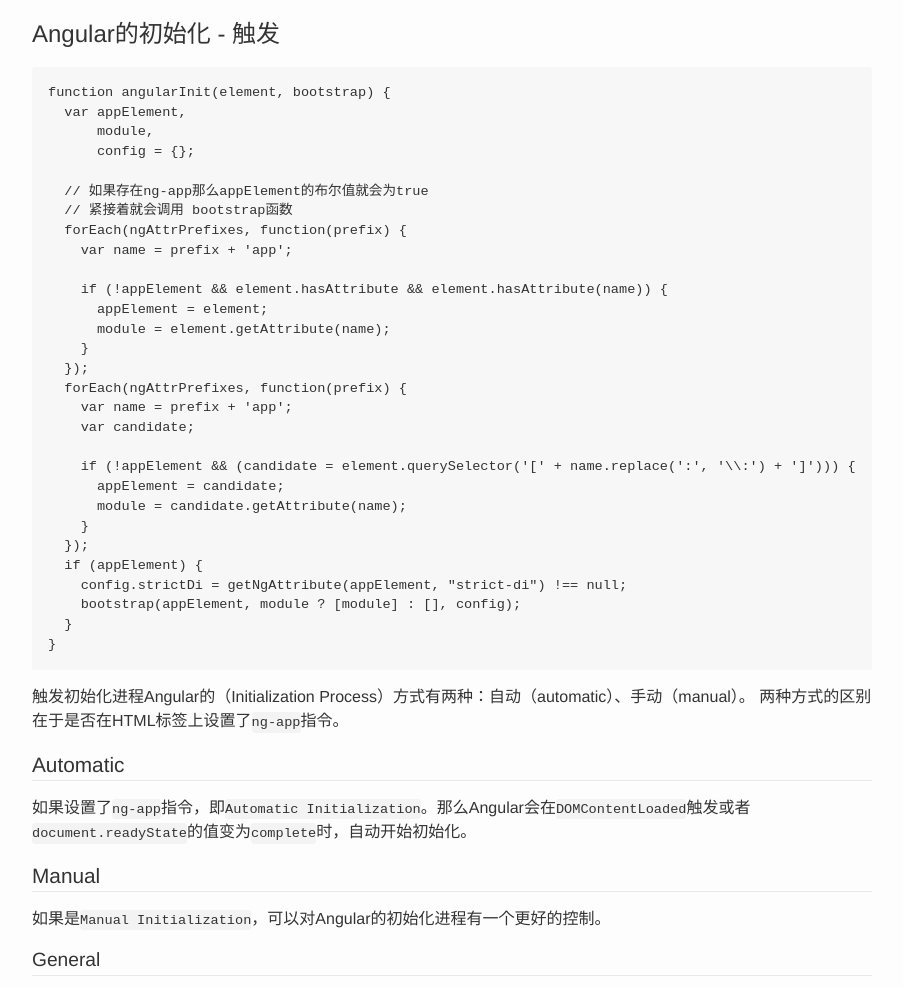
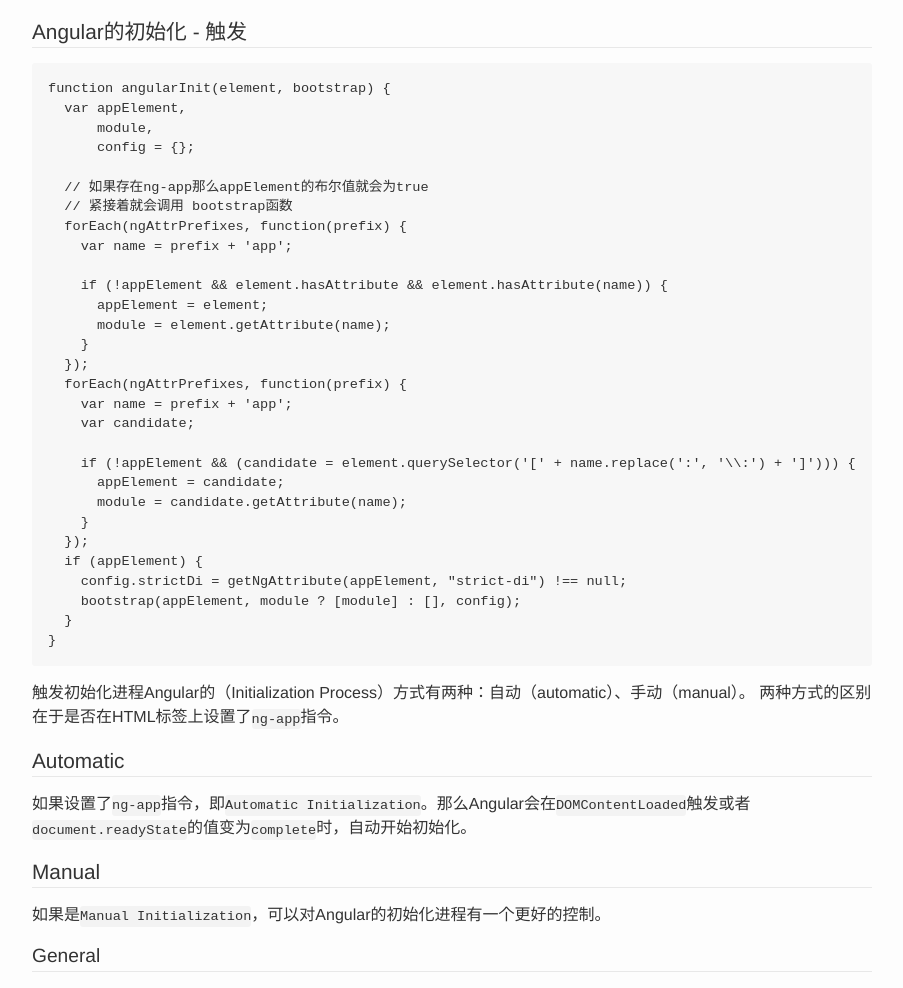
Before and after one commit to yanglh13/zzuieliyaoli.github.io, a Jekyll site: the page built from _posts/2016-4-2-how-angular-initialize-bootstrap.md, in a window 1280 px wide. Shown: the part 602-1590 px from the top of the page, without its empty margins (188-1091 px from the left). Built offline with Jekyll 4.4.1, drawn with Linux system fonts in a browser that asks for light colours; comment, search, counter and statistics services are not loaded.

````diff
--- a/_posts/2016-4-2-how-angular-initialize-bootstrap.md
+++ b/_posts/2016-4-2-how-angular-initialize-bootstrap.md
@@ -13,7 +13,7 @@
 
 https://docs.angularjs.org/img/guide/concepts-startup.png
 
-# Angular的初始化 - 触发
+## Angular的初始化 - 触发
 
 ```JavaScript
 function angularInit(element, bootstrap) {
````
